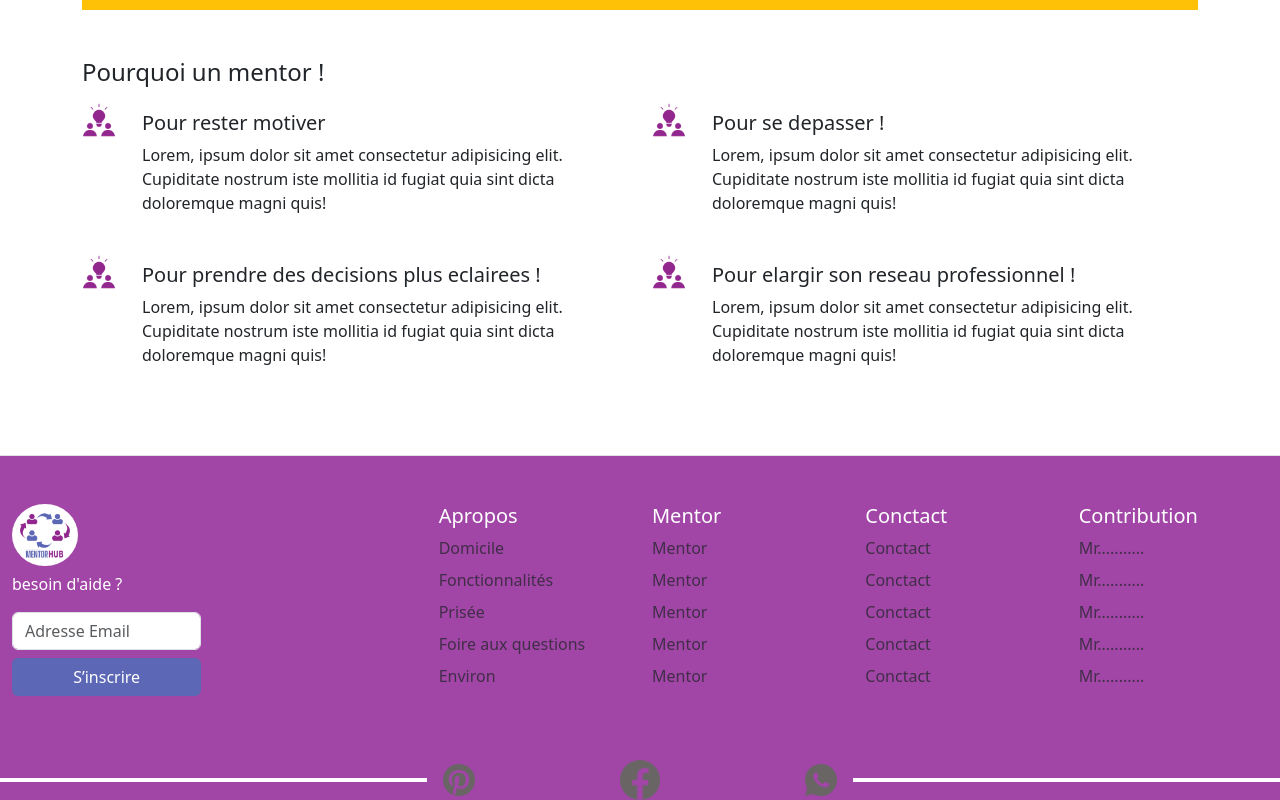
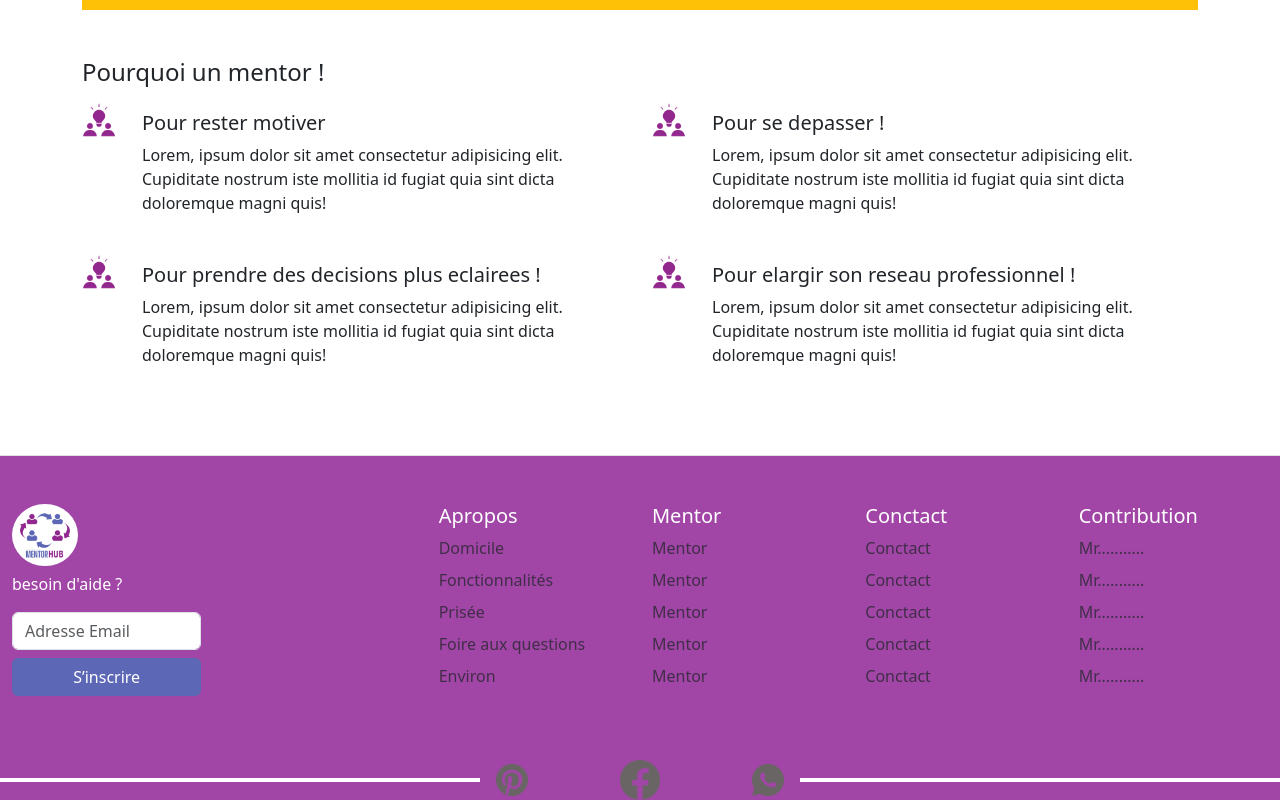
Before and after one commit to MAMADOU12-max/mentorat-frontend-project, a Vue app: page / in a window 1280 px wide. Shown: the part 804-1604 px from the top of the page. Built offline with nearby package versions, Linux system fonts and the light colour scheme.

Commit message:
mise en place du reponsive des logo de AppFooter

```diff
--- a/src/components/AppFooter.vue
+++ b/src/components/AppFooter.vue
@@ -63,12 +63,12 @@
                 </ul>
             </div>
         </footer>
-        <div class="row d-flex divider-custom">
-            <div class="col divider-custom-line"></div>
-            <div class="col d-flex justify-content-between">
+        <div class="row d-flex align-items-center">
+            <div class="col col-sm col-md bg-white border-white divider-custom-line"></div>
+            <div class="col-4 col-sm-3  col-md-3 d-flex justify-content-between">
                 <img class="img-fluid" width="40"  v-for="image in images" :key="image.id" v-bind:src="require(`../assets/icons/${image.name}`)" v-bind:alt="image.alt" />
             </div>
-            <div class="col divider-custom-line"></div>
+            <div class="col col-sm col-md bg-white border-white divider-custom-line"></div>
         </div>
     </div>
 </template>
@@ -86,17 +86,8 @@ let images = [
 
 <style scoped>
 
-.divider-custom {
-    display: flex;
-    justify-content: center;
-    align-items: center;
-}
-
-.divider-custom .divider-custom-line {
-    width: 100%;
+.divider-custom-line {
     height: 0.25rem;
-    background-color: #ffffff;
-    border-color: #ffffff;
 }
 
 </style>
```
